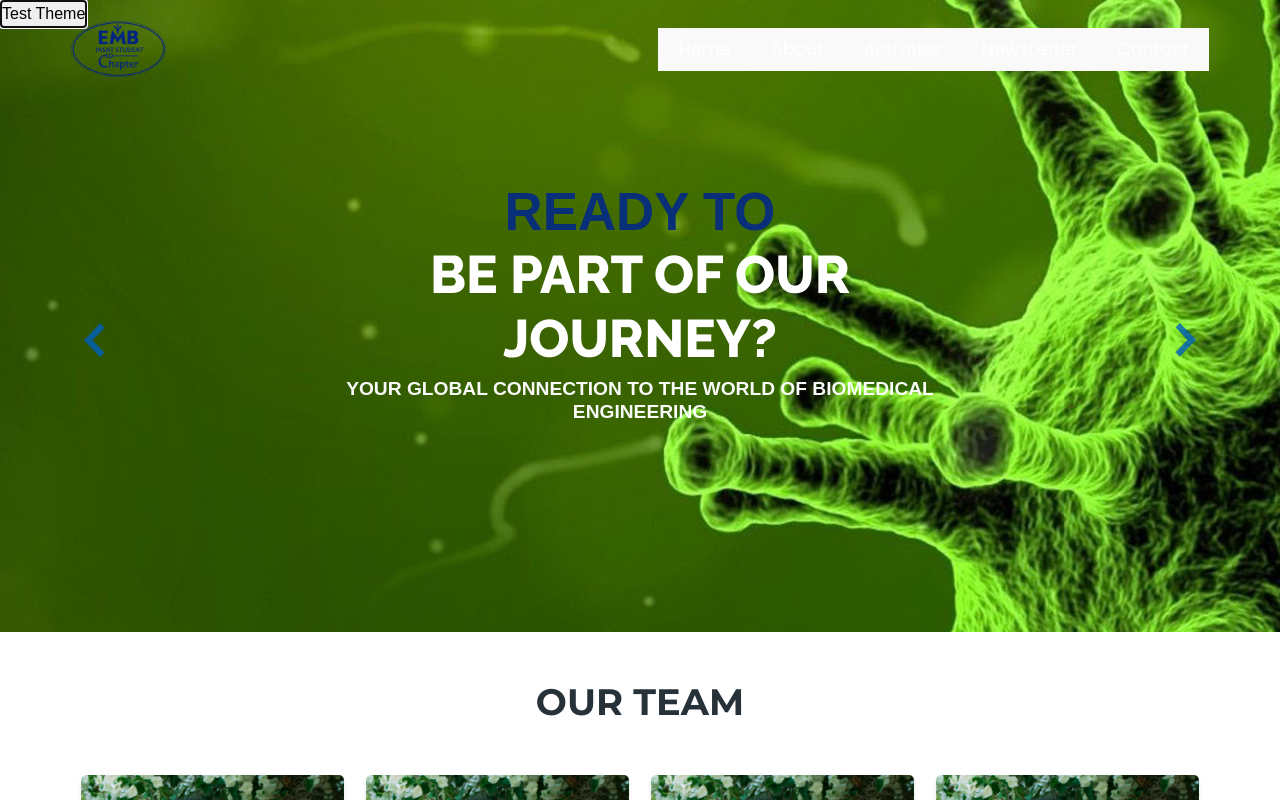
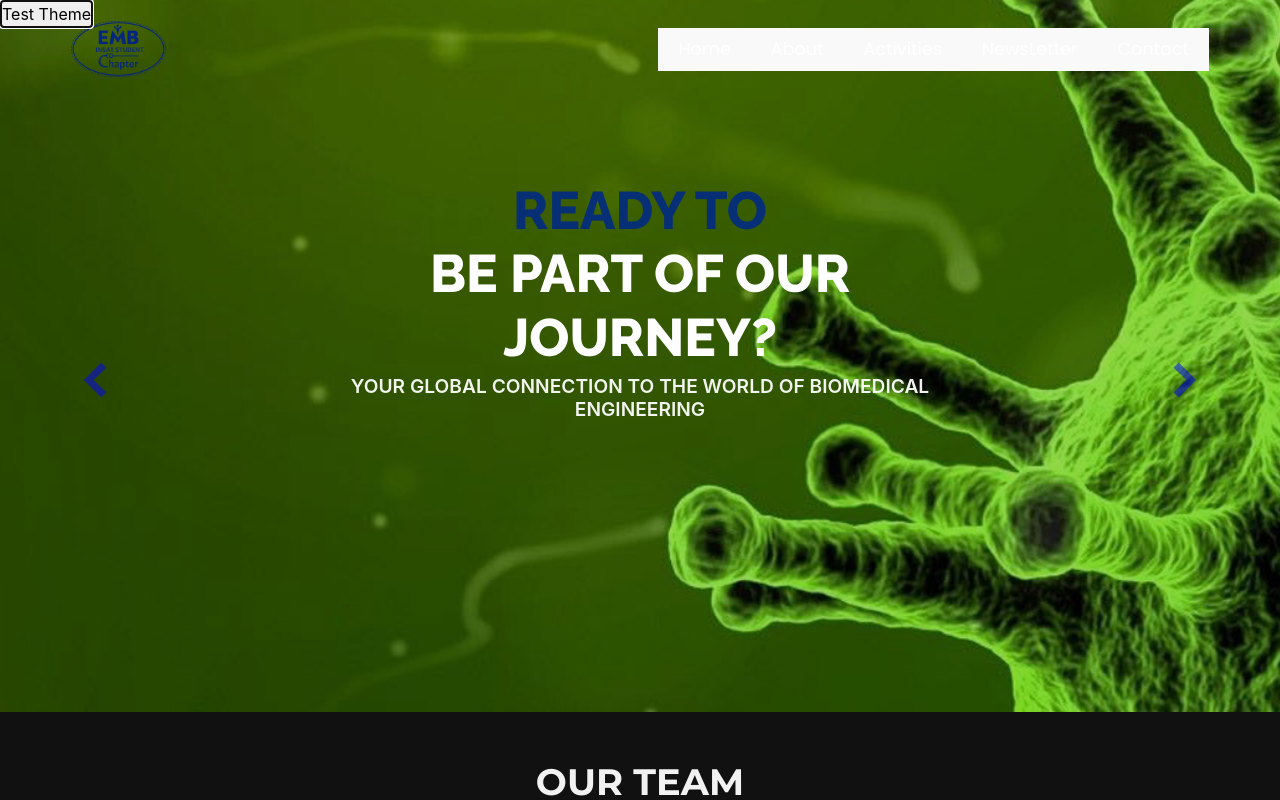
Before and after one commit to mahdibouaziz/EMBS2021, a React (Create React App) app: page / in a window 1280 px wide. Both pictures are taken after a click on the button "Test Theme". Shown: the top 800 px of the page. Built offline with nearby package versions, Linux system fonts and the light colour scheme.

Commit message:
gadit l banners lkol

```diff
--- a/package.json
+++ b/package.json
@@ -21,6 +21,7 @@
     "react-animated-css": "^1.2.1",
     "react-bootstrap": "^1.3.0",
     "react-dom": "^16.13.1",
+    "react-icons": "^3.11.0",
     "react-image-gallery": "^1.0.8",
     "react-router-dom": "^5.2.0",
     "react-scripts": "3.4.1",
--- a/src/App.js
+++ b/src/App.js
@@ -16,7 +16,7 @@ import { lightTheme, darkTheme } from "./components/Themes";
 import { useState } from "react";
 
 function App() {
-  const [theme, setTheme] = useState("dark");
+  const [theme, setTheme] = useState("light");
   const themeToggler = () => {
     theme === "light" ? setTheme("dark") : setTheme("light");
   };
--- a/src/components/about/About.js
+++ b/src/components/about/About.js
@@ -7,13 +7,17 @@ import ieee_insat from "./img/ieee_insat.png";
 import embs_logo from "./img/embs_logo.png";
 import { Container, Row, Col } from "react-bootstrap";
 import "./aboutStyle.css";
+import { Wrapper, BgImage, Content } from "../bannerElements";
 
 const About = () => {
   return (
     <div>
-      <div className="banner" style={{ backgroundImage: `url(${pic})` }}>
-        <h1 className="banner-text">About</h1>
-      </div>
+      <Wrapper>
+        <BgImage src={pic}></BgImage>
+        <Content>
+          <h1 className="banner-text">About</h1>
+        </Content>
+      </Wrapper>
       <div className="about-section">
         <Container>
           <Row className="row-about">
--- a/src/components/activities/Activities.js
+++ b/src/components/activities/Activities.js
@@ -4,13 +4,17 @@ import Events from "./Events";
 import Trainings from "./Trainings";
 import Visits from "./Visits";
 import act from "./img/act.png";
+import { Wrapper, BgImage, Content } from "../bannerElements";
 
 const Activities = () => {
   return (
     <div>
-      <div className="banner" style={{ backgroundImage: `url(${act})` }}>
-        <h1 className="banner-text">Activities</h1>
-      </div>
+      <Wrapper>
+        <BgImage src={act}></BgImage>
+        <Content>
+          <h1 className="banner-text">Activities</h1>
+        </Content>
+      </Wrapper>
       <Events />
       <Trainings />
       <Visits />
--- a/src/components/activities/styleAct.css
+++ b/src/components/activities/styleAct.css
@@ -1,7 +1,4 @@
 /* Taswira lekbira */
-.banner {
-  height: 80vh;
-}
 
 .banner-text {
   color: #fff;
@@ -177,6 +174,7 @@
 .training-section .main-row > div img {
   width: 20rem;
   height: 20rem;
+  object-fit: cover;
   border-radius: 50%;
 }
 
--- /dev/null
+++ b/src/components/bannerElements.js
@@ -0,0 +1,15 @@
+import styled from "styled-components";
+export const Wrapper = styled.div`
+  position: relative;
+  height: 90vh;
+`;
+export const BgImage = styled.img`
+  position: absolute;
+  width: 100%;
+  object-fit: cover;
+  height: 100%;
+  left: 0;
+  top: 0;
+  filter: brightness(0.85);
+`;
+export const Content = styled.div``;
--- a/src/components/contact/Contact.js
+++ b/src/components/contact/Contact.js
@@ -2,13 +2,30 @@ import React from "react";
 import pic from "./img/pic.jpg";
 import "./styleContact.css";
 import { Container, Row, Col, Button } from "react-bootstrap";
+import styled from "styled-components";
+import { Wrapper, Content, BgImage } from "../bannerElements";
+
+const MyWrapper = styled.div`
+  display: flex;
+  flex-direction: column;
+  @media (min-width: 768px) {
+    flex-direction: row;
+  }
+  > * {
+    flex-grow: 1;
+  }
+`;
 
 const Contact = () => {
   return (
     <div>
-      <div className="banner" style={{ backgroundImage: `url(${pic})` }}>
-        <h1 className="banner-text">Contact Us</h1>
-      </div>
+      <Wrapper>
+        <BgImage src={pic}></BgImage>
+        <Content>
+          <h1 className="banner-text">About</h1>
+        </Content>
+      </Wrapper>
+
       <div className="contact-section">
         <Container>
           <Row>
@@ -25,6 +42,7 @@ const Contact = () => {
           <Row className="contact-row">
             <Col md={8}>
               <form>
+                <MyWrapper>
                   <input
                     className="input input-name"
                     type="text"
@@ -39,6 +57,8 @@ const Contact = () => {
                     name="email"
                     placeholder="Email"
                   />
+                </MyWrapper>
+
                 <input
                   className="input"
                   type="text"
--- a/src/components/contact/styleContact.css
+++ b/src/components/contact/styleContact.css
@@ -27,16 +27,16 @@
   padding: 12px 20px;
   margin: 8px 0;
   box-sizing: border-box;
-  border: 3px solid #ccc;
+  border: 1px solid #ccc;
   -webkit-transition: 0.5s;
   transition: 0.5s;
   outline: none;
-  background: #f2f2f2;
+  background: #f2f2f255;
   width: 100%;
-  border-radius: 1rem;
+  border-radius: 0.25rem;
 }
 .input:focus {
-  border: 3px solid rgb(30, 44, 175);
+  border: 1px solid rgb(57, 70, 190);
 }
 
 /* Input mail and email */
@@ -46,7 +46,7 @@
 
 .input-email {
   width: 47.5%;
-  margin-left: 5%;
+  margin-left: 1rem;
 }
 
 .btn {
--- a/src/components/home/CarouselPage.js
+++ b/src/components/home/CarouselPage.js
@@ -3,8 +3,23 @@ import lab from "./img/carousel/lab.png";
 import medic from "./img/carousel/medic.png";
 import virus from "./img/carousel/virus.png";
 import { Carousel } from "react-bootstrap";
-// import Typical from "react-typical";
 import { Link } from "react-router-dom";
+import { GoChevronLeft, GoChevronRight } from "react-icons/go";
+import styled from "styled-components";
+
+const Right = styled(GoChevronRight)`
+  width: 3.5rem;
+  height: 3.5rem;
+  color: blue;
+`;
+
+const Left = styled(GoChevronLeft)`
+  width: 3.5rem;
+  height: 3.5rem;
+  color: blue;
+`;
+
+// backdrop-filter: brightness(60%);
 
 const CarouselPage = () => {
   return (
@@ -12,10 +27,12 @@ const CarouselPage = () => {
       indicators={false}
       interval={3500}
       style={{ position: "relative", zIndex: "0" }}
+      prevIcon={<Left></Left>}
+      nextIcon={<Right></Right>}
     >
       <Carousel.Item className="item">
         <div
-          className="banner"
+          className="banner banner-carr"
           style={{ backgroundImage: `url(${lab})` }}
         ></div>
         <Carousel.Caption>
@@ -44,7 +61,7 @@ const CarouselPage = () => {
       </Carousel.Item>
       <Carousel.Item className="item">
         <div
-          className="banner"
+          className="banner banner-carr"
           style={{ backgroundImage: `url(${medic})` }}
         ></div>
         <Carousel.Caption>
@@ -67,7 +84,7 @@ const CarouselPage = () => {
       </Carousel.Item>
       <Carousel.Item className="item">
         <div
-          className="banner"
+          className="banner banner-carr"
           style={{ backgroundImage: `url(${virus})` }}
         ></div>
         <Carousel.Caption>
--- a/src/components/home/homeStyle.css
+++ b/src/components/home/homeStyle.css
@@ -1,12 +1,15 @@
 /* Caousel Section ani jeyha baad choiya */
-.item {
-  height: 85vh;
-}
+
 .banner {
   background-size: cover;
   background-position: center center;
   background-repeat: no-repeat;
-  height: 100vh;
+  height: 90vh;
+  filter: brightness(0.85);
+}
+
+.banner-carr {
+  height: 95vh !important;
 }
 
 .carousel-caption {
--- a/src/components/newsletter/NewsLetter.js
+++ b/src/components/newsletter/NewsLetter.js
@@ -2,13 +2,17 @@ import React from "react";
 import pic from "./img/pic.jpg";
 import Charity from "./Charity";
 import Collaboration from "./Collaboration";
+import { Wrapper, BgImage, Content } from "../bannerElements";
 
 const NewsLetter = () => {
   return (
     <div>
-      <div className="banner" style={{ backgroundImage: `url(${pic})` }}>
-        <h1 className="banner-text">NewsLetter</h1>
-      </div>
+      <Wrapper>
+        <BgImage src={pic}></BgImage>
+        <Content>
+          <h1 className="banner-text">NewsLetter</h1>
+        </Content>
+      </Wrapper>
       <Charity />
       <Collaboration />
     </div>
--- a/src/css/index.css
+++ b/src/css/index.css
@@ -2,52 +2,8 @@
   padding: 0;
   margin: 0;
   box-sizing: border-box;
+}
+
+html {
   font-family: Arial, Helvetica, sans-serif;
 }
-
-/* for all Carousels */
-.carousel-control-prev {
-  opacity: 0.8;
-}
-.carousel-control-next {
-  opacity: 0.8;
-}
-
-.carousel-control-prev-icon {
-  background-image: url("./prev.png") !important;
-  display: inline-block;
-  width: 4rem;
-  height: 4rem;
-  background: no-repeat 50%/100% 100%;
-  transition: background-image 0.3s ease-in-out;
-}
-
-.carousel-control-prev:hover .carousel-control-prev-icon {
-  background-image: url("./prevHover.png") !important;
-}
-
-.carousel-control-next-icon {
-  background-image: url("./next.png") !important;
-  display: inline-block;
-  width: 4rem;
-  height: 4rem;
-  background: no-repeat 50%/100% 100%;
-  transition: background-image 0.3s ease-in-out;
-}
-
-.carousel-control-next:hover .carousel-control-next-icon {
-  background-image: url("./nextHover.png") !important;
-}
-
-.carousel-indicators li {
-  width: 0.9rem;
-  height: 0.9rem;
-  border-radius: 50%;
-  transition: all 0.3s ease-in-out;
-  border: 1px solid #fff;
-  opacity: 0.7;
-}
-
-.carousel-indicators .active {
-  background-color: #0b3677;
-}
```
Also changed, not shown: 1 other file (tests, documents, lock files or other folders). Lines whose indentation alone changed are shown as unchanged.
